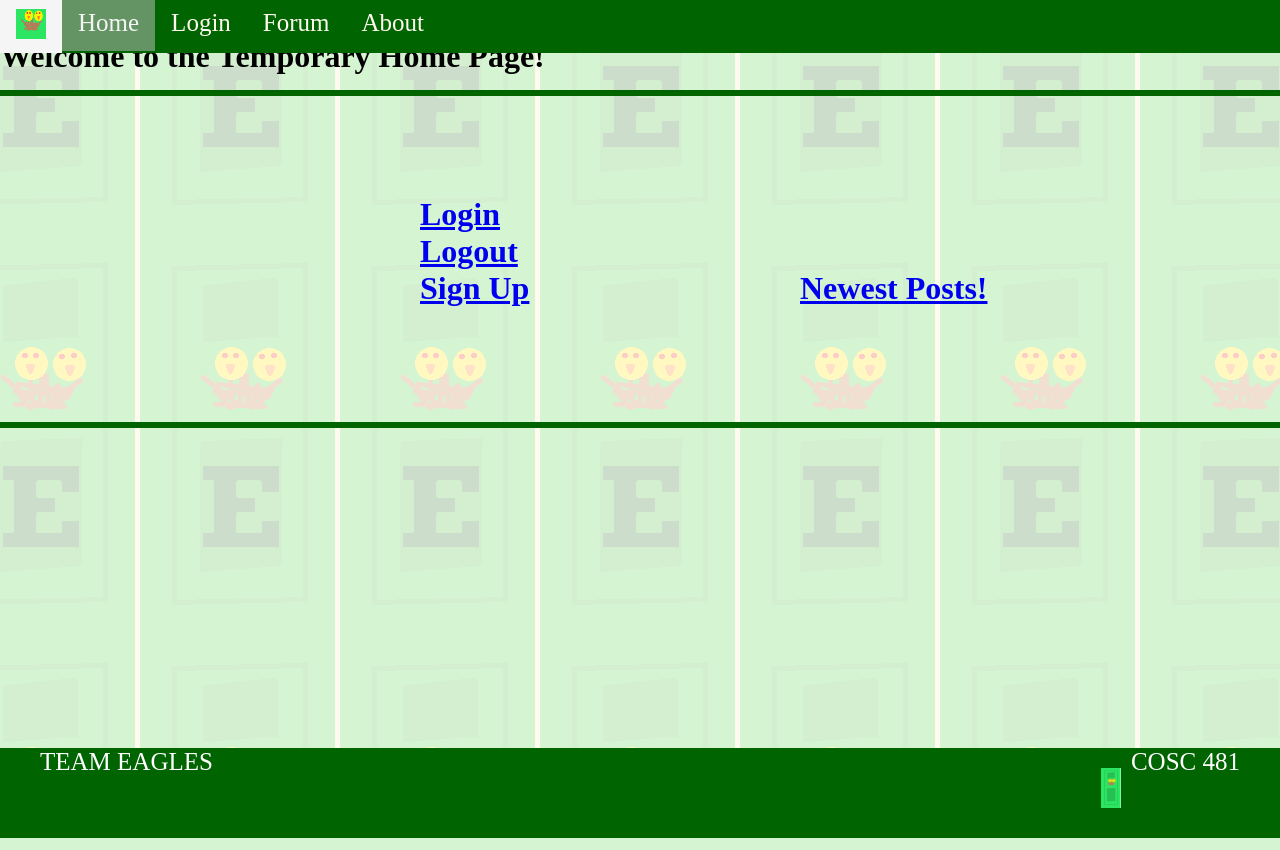
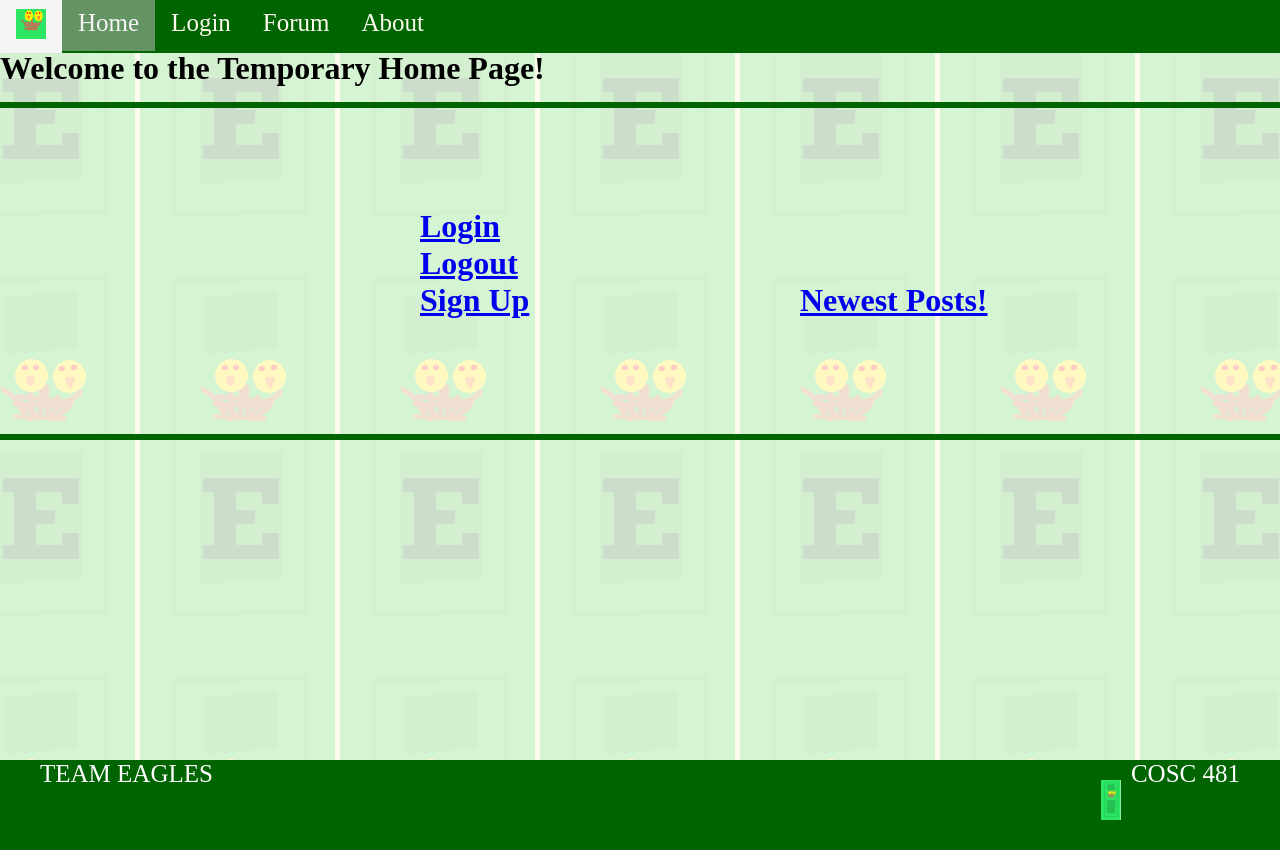
Before and after one commit to COSC481W-2023Fall/nestdoor-app, a Django app: page / in a window 1280 px wide. Run offline with Django 4.2, Linux system fonts and the light colour scheme; parts of the project's set-up code (start-up, migrations or seed data) failed here and were passed over.

Commit message:
fix: Change padding-top to 50px in homepage.css
resolves: #45

```diff
--- a/src/nestdoorapp/static/css/homepage.css
+++ b/src/nestdoorapp/static/css/homepage.css
@@ -26,7 +26,7 @@
 
 body {
     background-color: floralwhite;
-    padding-top: 20px;
+    padding-top: 50px;
   }
   h1 {
     color: black;
--- a/src/nestdoorapp/templates/homepage.html
+++ b/src/nestdoorapp/templates/homepage.html
@@ -4,7 +4,6 @@
     <head>
         <link rel="stylesheet" type="text/css" href="{% static '/css/homepage.css' %}" />
         <meta charset="UTF-8" />
-        name="viewport" content="width=device-width, initial-scale=1.0" />
         <title>Home Page</title>
     </head>
     <body>
```
